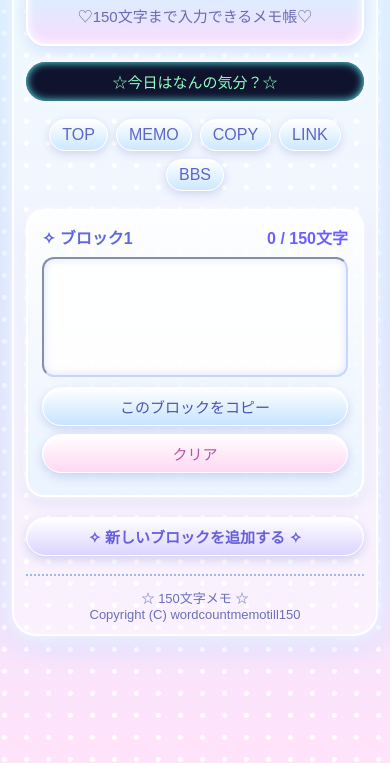
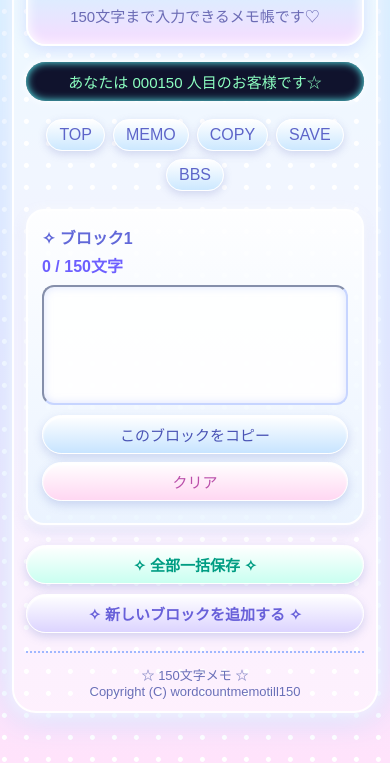
Before and after one commit to Sayao01/wordcountmemotill150, a plain HTML site: page index.html in a window 390 px wide. Shown: the part 81-844 px from the top of the page. Drawn offline with Linux system fonts and the light colour scheme; a web font is replaced by a local one.

Commit message:
Update index.html

```diff
--- a/index.html
+++ b/index.html
@@ -10,9 +10,7 @@
   <link href="https://fonts.googleapis.com/css2?family=DotGothic16&display=swap" rel="stylesheet">
 
   <style>
-    * {
-      box-sizing: border-box;
-    }
+    * { box-sizing: border-box; }
 
     body {
       margin: 0;
@@ -20,7 +18,7 @@
       font-family: 'DotGothic16', sans-serif;
       color: #30406f;
       background:
-        radial-gradient(circle at 20% 20%, #ffffff 0 2px, transparent 3px),
+        radial-gradient(circle at 20% 20%, #fff 0 2px, transparent 3px),
         linear-gradient(180deg, #dff8ff 0%, #e7e7ff 48%, #ffe3fb 100%);
       background-size: 22px 22px, 100% 100%;
       min-height: 100vh;
@@ -29,20 +27,20 @@
     .page {
       max-width: 880px;
       margin: 0 auto;
-      border: 2px solid #ffffff;
+      border: 2px solid #fff;
       border-radius: 24px;
       padding: 18px;
-      background: rgba(255, 255, 255, 0.45);
-      box-shadow: 0 0 20px #ffffff, 0 0 35px #b9d7ff;
+      background: rgba(255,255,255,.45);
+      box-shadow: 0 0 20px #fff, 0 0 35px #b9d7ff;
     }
 
     header {
       text-align: center;
       padding: 18px 10px;
       border-radius: 20px;
-      background: linear-gradient(180deg, #ffffff, #d9efff 45%, #f6dcff);
-      border: 2px solid #ffffff;
-      box-shadow: inset 0 0 12px #ffffff, 0 4px 15px rgba(130, 150, 255, 0.25);
+      background: linear-gradient(180deg, #fff, #d9efff 45%, #f6dcff);
+      border: 2px solid #fff;
+      box-shadow: inset 0 0 12px #fff, 0 4px 15px rgba(130,150,255,.25);
       margin-bottom: 16px;
     }
 
@@ -50,7 +48,7 @@
       margin: 0;
       font-size: 34px;
       color: #7777ff;
-      text-shadow: 2px 2px #ffffff, 0 0 8px #ffbdf4;
+      text-shadow: 2px 2px #fff, 0 0 8px #ffbdf4;
       letter-spacing: 2px;
     }
 
@@ -67,7 +65,7 @@
       border-radius: 999px;
       background: #10132d;
       color: #8cffc1;
-      box-shadow: inset 0 0 8px #5fffff, 0 0 10px #ffffff;
+      box-shadow: inset 0 0 8px #5fffff, 0 0 10px #fff;
       font-size: 15px;
     }
 
@@ -82,9 +80,9 @@
     .menu span {
       padding: 6px 12px;
       border-radius: 999px;
-      background: linear-gradient(180deg, #ffffff, #cce8ff);
-      border: 1px solid #ffffff;
-      box-shadow: 0 3px 8px rgba(90, 100, 180, 0.22);
+      background: linear-gradient(180deg, #fff, #cce8ff);
+      border: 1px solid #fff;
+      box-shadow: 0 3px 8px rgba(90,100,180,.22);
       color: #5d65c9;
     }
 
@@ -92,9 +90,9 @@
       margin-bottom: 16px;
       padding: 14px;
       border-radius: 18px;
-      border: 2px solid #ffffff;
+      border: 2px solid #fff;
       background: linear-gradient(180deg, rgba(255,255,255,.9), rgba(231,244,255,.78));
-      box-shadow: 0 0 12px #ffffff, 0 5px 14px rgba(120, 140, 220, .22);
+      box-shadow: 0 0 12px #fff, 0 5px 14px rgba(120,140,220,.22);
     }
 
     .block:nth-child(2n) {
@@ -114,13 +112,11 @@
       font-weight: bold;
     }
 
-    .counter {
-      color: #6d5fff;
-    }
+    .counter { color: #6d5fff; }
 
     .counter.over {
       color: #ff2f7d;
-      text-shadow: 0 0 4px #ffffff;
+      text-shadow: 0 0 4px #fff;
     }
 
     .editor {
@@ -136,12 +132,12 @@
       word-break: break-word;
       font-size: 16px;
       line-height: 1.7;
-      box-shadow: inset 0 0 8px rgba(160, 180, 255, .35);
+      box-shadow: inset 0 0 8px rgba(160,180,255,.35);
     }
 
     .editor:focus {
       border-color: #ff9ee7;
-      box-shadow: inset 0 0 8px #ffd8f5, 0 0 8px #ffffff;
+      box-shadow: inset 0 0 8px #ffd8f5, 0 0 8px #fff;
     }
 
     .over-text {
@@ -155,37 +151,51 @@
       gap: 8px;
       margin-top: 10px;
       align-items: center;
+      flex-wrap: wrap;
     }
 
     button {
       font-family: 'DotGothic16', sans-serif;
-      border: 1px solid #ffffff;
+      border: 1px solid #fff;
       border-radius: 999px;
       padding: 8px 16px;
       color: #4a54b5;
-      background: linear-gradient(180deg, #ffffff, #c7e4ff);
-      box-shadow: inset 0 2px 2px #ffffff, 0 4px 10px rgba(100, 120, 200, .25);
+      background: linear-gradient(180deg, #fff, #c7e4ff);
+      box-shadow: inset 0 2px 2px #fff, 0 4px 10px rgba(100,120,200,.25);
       cursor: pointer;
       font-size: 15px;
     }
 
     button:active {
       transform: translateY(1px);
-      box-shadow: inset 0 2px 8px rgba(100, 120, 200, .25);
     }
 
     .clear {
-      background: linear-gradient(180deg, #ffffff, #ffd7f2);
+      background: linear-gradient(180deg, #fff, #ffd7f2);
       color: #ba4faa;
     }
 
+    .main-actions {
+      display: flex;
+      gap: 10px;
+      justify-content: center;
+      flex-wrap: wrap;
+      margin: 20px 0 8px;
+    }
+
+    .add, .save-all {
+      min-width: 240px;
+      font-weight: bold;
+    }
+
     .add {
-      display: block;
-      margin: 20px auto 8px;
-      min-width: 260px;
-      font-weight: bold;
-      background: linear-gradient(180deg, #ffffff, #dcd4ff);
+      background: linear-gradient(180deg, #fff, #dcd4ff);
       color: #6860d9;
+    }
+
+    .save-all {
+      background: linear-gradient(180deg, #fff, #c9fff0);
+      color: #009d83;
     }
 
     .copied {
@@ -203,24 +213,14 @@
     }
 
     @media (max-width: 600px) {
-      body {
-        padding: 12px;
-      }
-
-      h1 {
-        font-size: 27px;
-      }
-
-      .page {
-        padding: 12px;
-      }
-
-      .buttons {
-        flex-wrap: wrap;
-      }
-
-      button {
-        width: 100%;
+      body { padding: 12px; }
+      h1 { font-size: 27px; }
+      .page { padding: 12px; }
+      button { width: 100%; }
+      .topline {
+        flex-direction: column;
+        align-items: flex-start;
+        gap: 4px;
       }
     }
   </style>
@@ -230,24 +230,27 @@
   <div class="page">
     <header>
       <h1>✦ 150 MEMO ✦</h1>
-      <div class="subtitle">♡150文字まで入力できるメモ帳♡</div>
+      <div class="subtitle">150文字まで入力できるメモ帳です♡</div>
     </header>
 
     <div class="notice">
-      ☆今日はなんの気分？☆
+      あなたは 000150 人目のお客様です☆
     </div>
 
     <div class="menu">
       <span>TOP</span>
       <span>MEMO</span>
       <span>COPY</span>
-      <span>LINK</span>
+      <span>SAVE</span>
       <span>BBS</span>
     </div>
 
     <div id="blocks"></div>
 
-    <button class="add" onclick="addBlock()">✧ 新しいブロックを追加する ✧</button>
+    <div class="main-actions">
+      <button class="save-all" onclick="saveAllBlocks()">✧ 全部一括保存 ✧</button>
+      <button class="add" onclick="addBlock()">✧ 新しいブロックを追加する ✧</button>
+    </div>
 
     <footer>
       ☆ 150文字メモ ☆<br>
@@ -393,6 +396,31 @@
       walk(element);
     }
 
+    function saveAllBlocks() {
+      const editors = document.querySelectorAll(".editor");
+
+      const texts = [...editors]
+        .map(editor => editor.innerText.replace(/\n$/, "").trim())
+        .filter(text => text.length > 0);
+
+      if (texts.length === 0) {
+        alert("保存する文章がありません！");
+        return;
+      }
+
+      const joinedText = texts.join("\nーー\n");
+
+      const blob = new Blob([joinedText], { type: "text/plain;charset=utf-8" });
+      const url = URL.createObjectURL(blob);
+
+      const a = document.createElement("a");
+      a.href = url;
+      a.download = "150memo.txt";
+      a.click();
+
+      URL.revokeObjectURL(url);
+    }
+
     addBlock();
   </script>
 </body>
```
